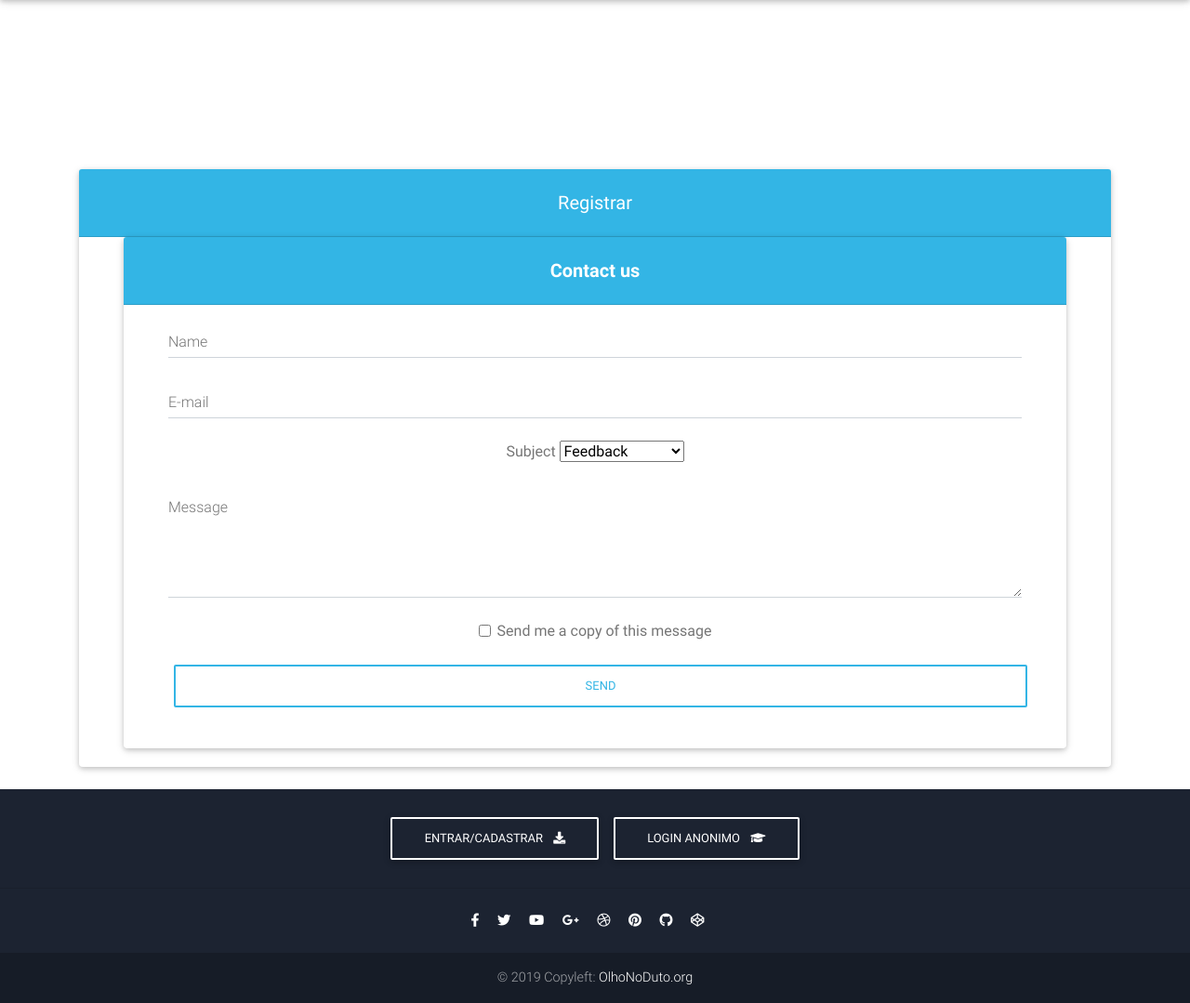
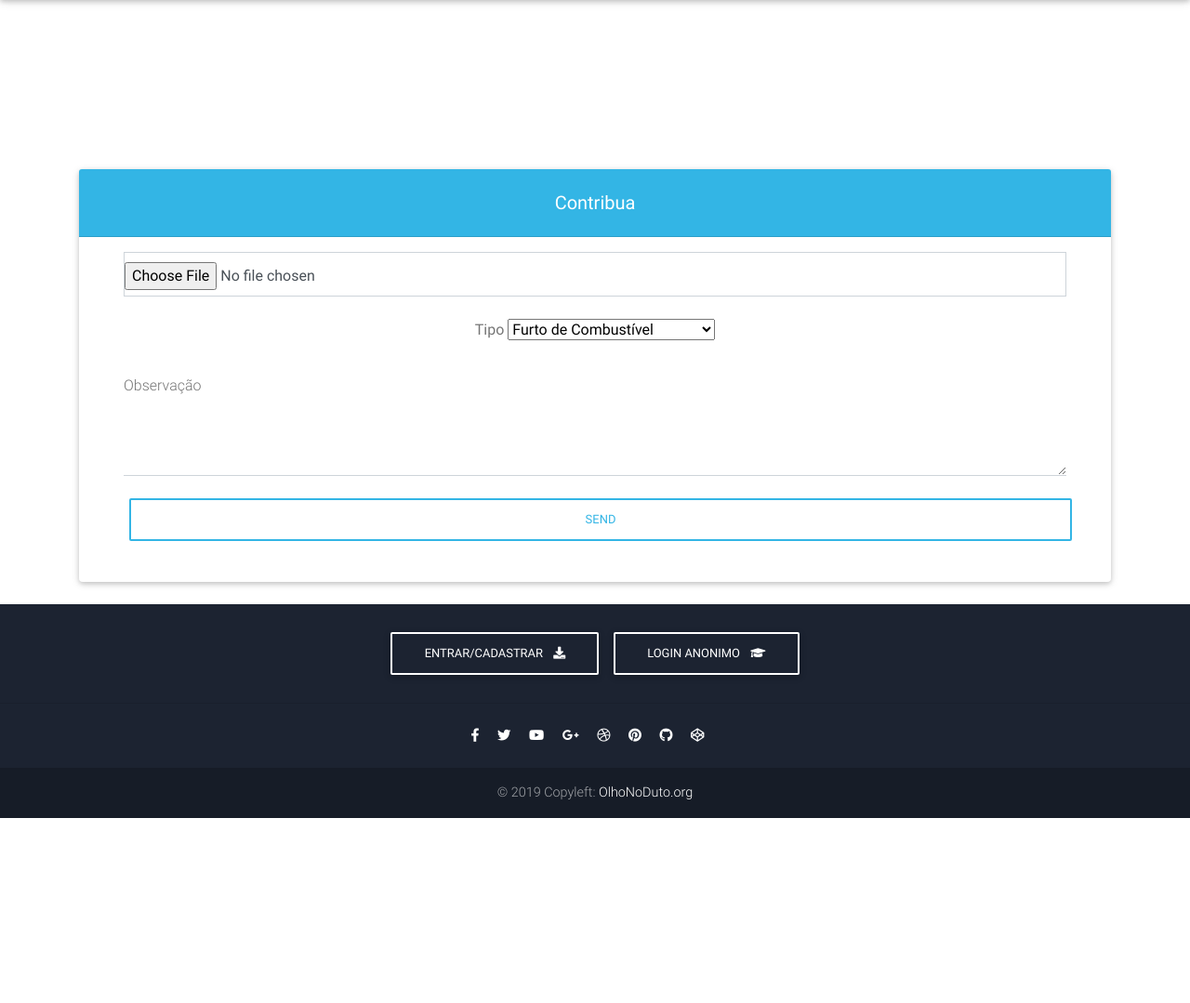
Before and after one commit to olhaoduto/olhaoduto_site, a Flask app: page /reportar in a window 1280 px wide. Shown: the part 66-1145 px from the top of the page at 93% size. After the commit the page ends 946 px from the top, so only its background shows below. Run offline with Flask 2, Linux system fonts and the light colour scheme; some libraries are stand-ins or nearby versions.

Commit message:
Fixing files src location

```diff
--- a/templates/login.html
+++ b/templates/login.html
@@ -9,11 +9,11 @@
   <!-- Font Awesome -->
   <link rel="stylesheet" href="https://use.fontawesome.com/releases/v5.8.2/css/all.css">
   <!-- Bootstrap core CSS -->
-  <link href="css/bootstrap.min.css" rel="stylesheet">
+  <link href="static/css/bootstrap.min.css" rel="stylesheet">
   <!-- Material Design Bootstrap -->
-  <link href="css/mdb.min.css" rel="stylesheet">
+  <link href="static/css/mdb.min.css" rel="stylesheet">
   <!-- Your custom styles (optional) -->
-  <link href="css/style.min.css" rel="stylesheet">
+  <link href="static/css/style.min.css" rel="stylesheet">
   <style type="text/css">
     @media (min-width: 800px) and (max-width: 850px) {
       .navbar:not(.top-nav-collapse) {
--- a/templates/reportar.html
+++ b/templates/reportar.html
@@ -9,11 +9,11 @@
   <!-- Font Awesome -->
   <link rel="stylesheet" href="https://use.fontawesome.com/releases/v5.8.2/css/all.css">
   <!-- Bootstrap core CSS -->
-  <link href="css/bootstrap.min.css" rel="stylesheet">
+  <link href="static/css/bootstrap.min.css" rel="stylesheet">
   <!-- Material Design Bootstrap -->
-  <link href="css/mdb.min.css" rel="stylesheet">
+  <link href="static/css/mdb.min.css" rel="stylesheet">
   <!-- Your custom styles (optional) -->
-  <link href="css/style.min.css" rel="stylesheet">
+  <link href="static/css/style.min.css" rel="stylesheet">
   <style type="text/css">
     @media (min-width: 800px) and (max-width: 850px) {
       .navbar:not(.top-nav-collapse) {
@@ -97,20 +97,12 @@
       <!--Section: Main info-->
       <section class="mt-5 wow fadeIn">
         <div style="height:200px"></div>
-<!-- Material form register -->
+
+        <!-- Material form contact -->
 <div class="card">
 
   <h5 class="card-header info-color white-text text-center py-4">
-      <strong>Registrar</strong>
-  </h5>
-
-  <!--Card content-->
-  <div class="card-body px-lg-5 pt-0">
-<!-- Material form contact -->
-<div class="card">
-
-  <h5 class="card-header info-color white-text text-center py-4">
-      <strong>Contact us</strong>
+      <strong>Contribua</strong>
   </h5>
 
   <!--Card content-->
@@ -121,36 +113,24 @@
 
           <!-- Name -->
           <div class="md-form mt-3">
-              <input type="text" id="materialContactFormName" class="form-control">
-              <label for="materialContactFormName">Name</label>
+              <input type="file" id="materialContactFormName" class="form-control">
           </div>
 
-          <!-- E-mail -->
-          <div class="md-form">
-              <input type="email" id="materialContactFormEmail" class="form-control">
-              <label for="materialContactFormEmail">E-mail</label>
-          </div>
 
           <!-- Subject -->
-          <span>Subject</span>
+          <span>Tipo</span>
           <select class="mdb-select">
-              <option value="" disabled>Choose option</option>
-              <option value="1" selected>Feedback</option>
-              <option value="2">Report a bug</option>
-              <option value="3">Feature request</option>
-              <option value="4">Feature request</option>
+              <option value="" disabled>Escolha uma opção/option>
+              <option value="1" selected>Furto de Combustível</option>
+              <option value="2">Furto de Combustivel</option>
+              <option value="3">Vazamento</option>
+              <option value="4">Não sei ao certo</option>
           </select>
 
           <!--Message-->
           <div class="md-form">
               <textarea id="materialContactFormMessage" class="form-control md-textarea" rows="3"></textarea>
-              <label for="materialContactFormMessage">Message</label>
-          </div>
-
-          <!-- Copy -->
-          <div class="form-check">
-              <input type="checkbox" class="form-check-input" id="materialContactFormCopy">
-              <label class="form-check-label" for="materialContactFormCopy">Send me a copy of this message</label>
+              <label for="materialContactFormMessage">Observação</label>
           </div>
 
           <!-- Send button -->
@@ -240,13 +220,13 @@
 
   <!-- SCRIPTS -->
   <!-- JQuery -->
-  <script type="text/javascript" src="js/jquery-3.4.1.min.js"></script>
+  <script type="text/javascript" src="static/js/jquery-3.4.1.min.js"></script>
   <!-- Bootstrap tooltips -->
-  <script type="text/javascript" src="js/popper.min.js"></script>
+  <script type="text/javascript" src="static/js/popper.min.js"></script>
   <!-- Bootstrap core JavaScript -->
-  <script type="text/javascript" src="js/bootstrap.min.js"></script>
+  <script type="text/javascript" src="static/js/bootstrap.min.js"></script>
   <!-- MDB core JavaScript -->
-  <script type="text/javascript" src="js/mdb.min.js"></script>
+  <script type="text/javascript" src="static/js/mdb.min.js"></script>
   <!-- Initializations -->
   <script type="text/javascript">
     // Animations initialization
```
Also changed, not shown: templates/registrar.html (+8 -8 lines).
